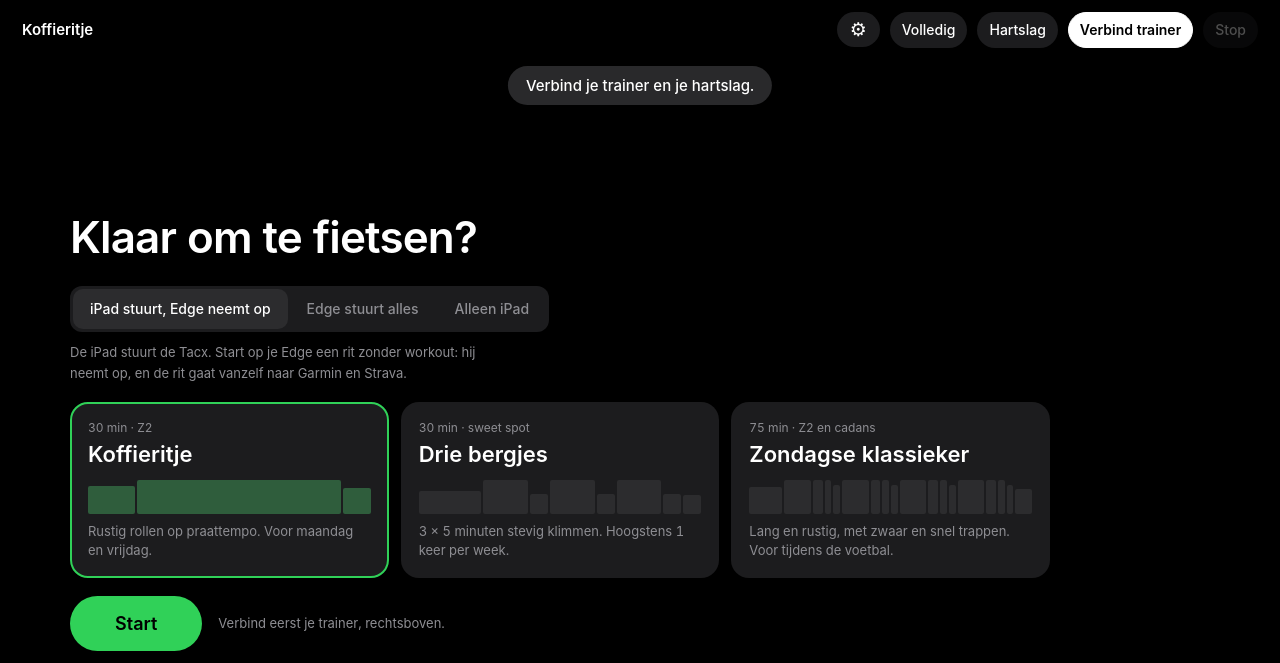
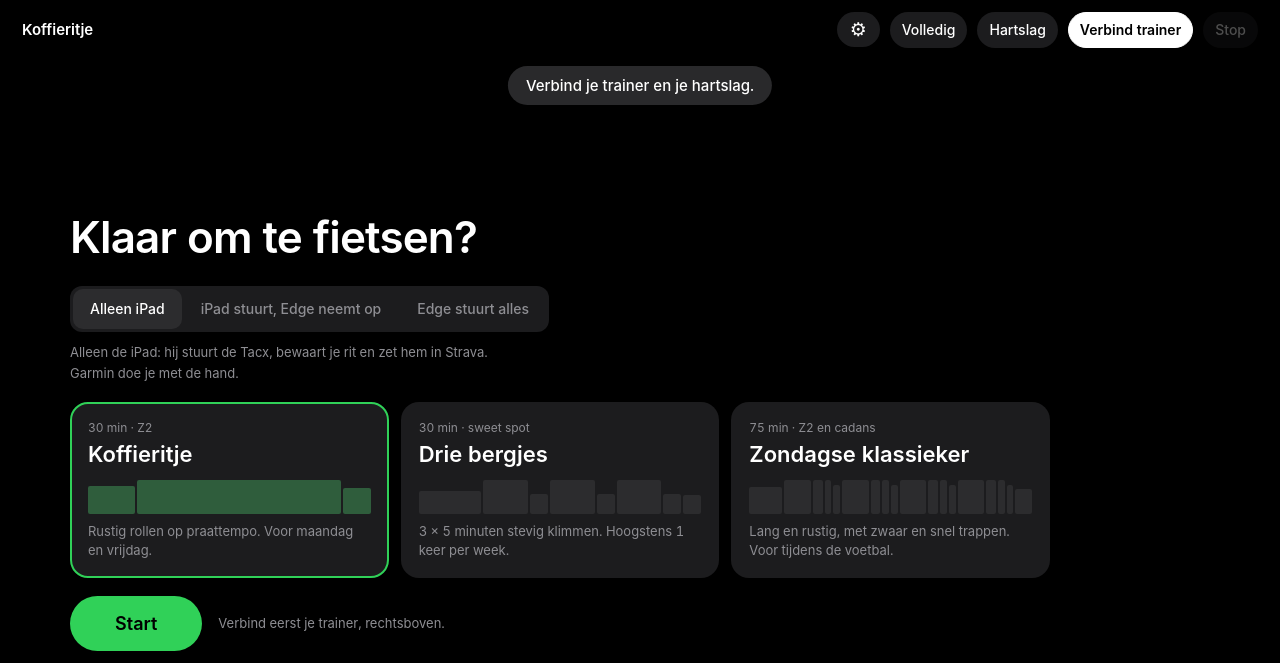
Before and after one commit to acazaerck-ui/trainer, a plain HTML site: page index.html in a window 1280 px wide. Drawn offline with Linux system fonts and the light colour scheme.

Commit message:
Trainer bijgewerkt

```diff
--- a/index.html
+++ b/index.html
@@ -233,7 +233,7 @@ label.sw{font-size:13px;color:var(--mute);display:inline-flex;align-items:center
 <div class="panel startp" id="pStart">
   <h2>Klaar om te fietsen?</h2>
   <div class="seg" id="modeSeg">
-    <button data-m="ipad-edge">iPad stuurt, Edge neemt op</button><button data-m="edge">Edge stuurt alles</button><button data-m="ipad">Alleen iPad</button>
+    <button data-m="ipad">Alleen iPad</button><button data-m="ipad-edge">iPad stuurt, Edge neemt op</button><button data-m="edge">Edge stuurt alles</button>
   </div>
   <p class="hint" id="modeHint" style="margin-top:-8px"></p>
   <div class="cards" id="cards"></div>
@@ -389,7 +389,11 @@ const $=x=>document.getElementById(x);
    "ipad":      this page drives and records: it keeps the ride, saves a .tcx and sends it to Strava
    It can be changed any time except during a ride; with the trainer connected the connection is set up again. */
 const MODES=["ipad-edge","edge","ipad"];
-let mode="ipad-edge";try{const v=localStorage.getItem("mode");if(MODES.includes(v))mode=v;}catch(e){}
+/* default "Alleen iPad" since 8 nov 2026 (rides go to Strava with the story, .fit for Garmin);
+   a device that still has the old default stored is moved over once */
+let mode="ipad";try{const v=localStorage.getItem("mode");
+  if(v==="ipad-edge"&&!localStorage.getItem("modeV2"))localStorage.setItem("mode","ipad");else if(MODES.includes(v))mode=v;
+  localStorage.setItem("modeV2","1");}catch(e){}
 const edgeOn=()=>mode==="edge";
 const records=()=>mode==="ipad";
 function setMode(m){
```
